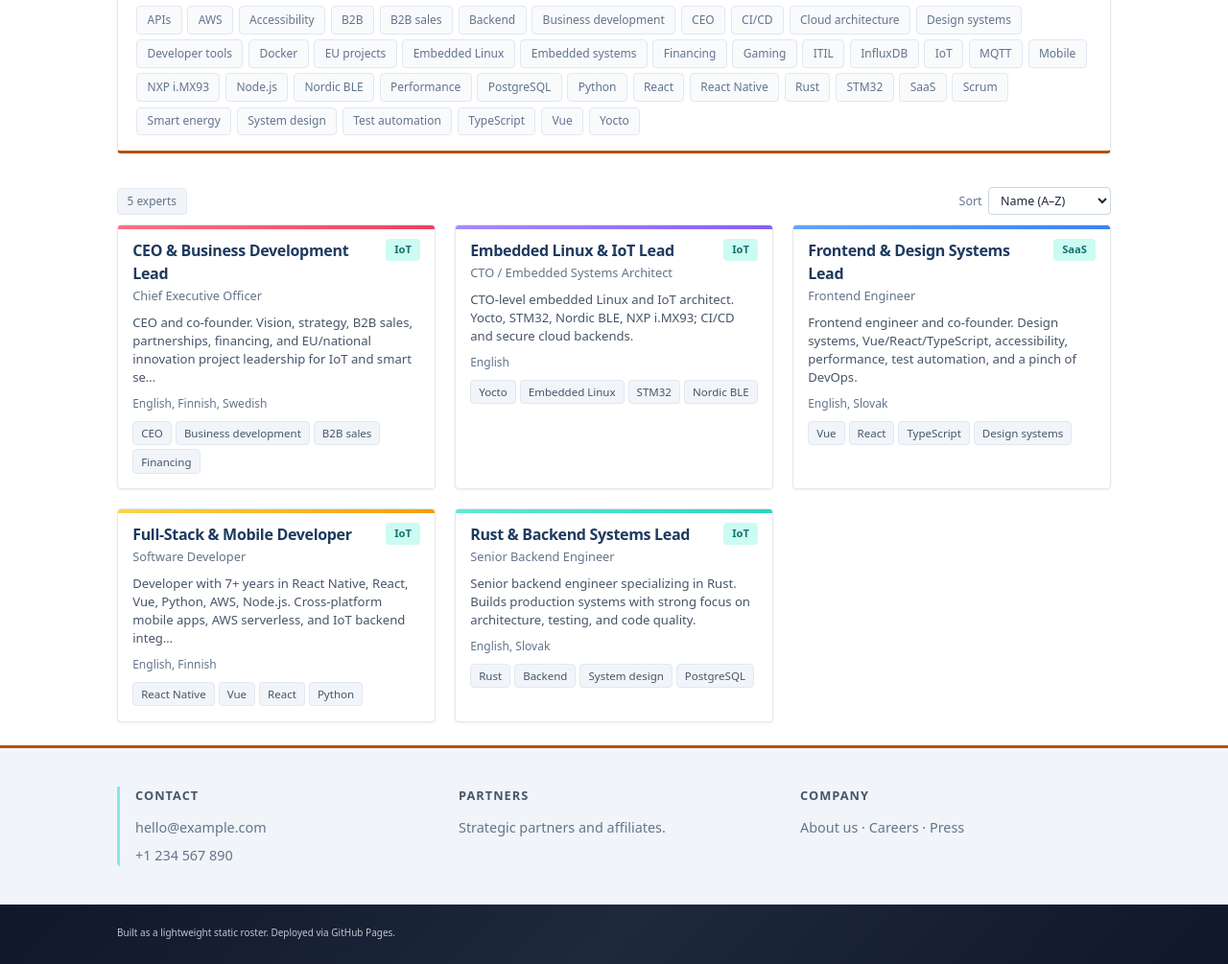
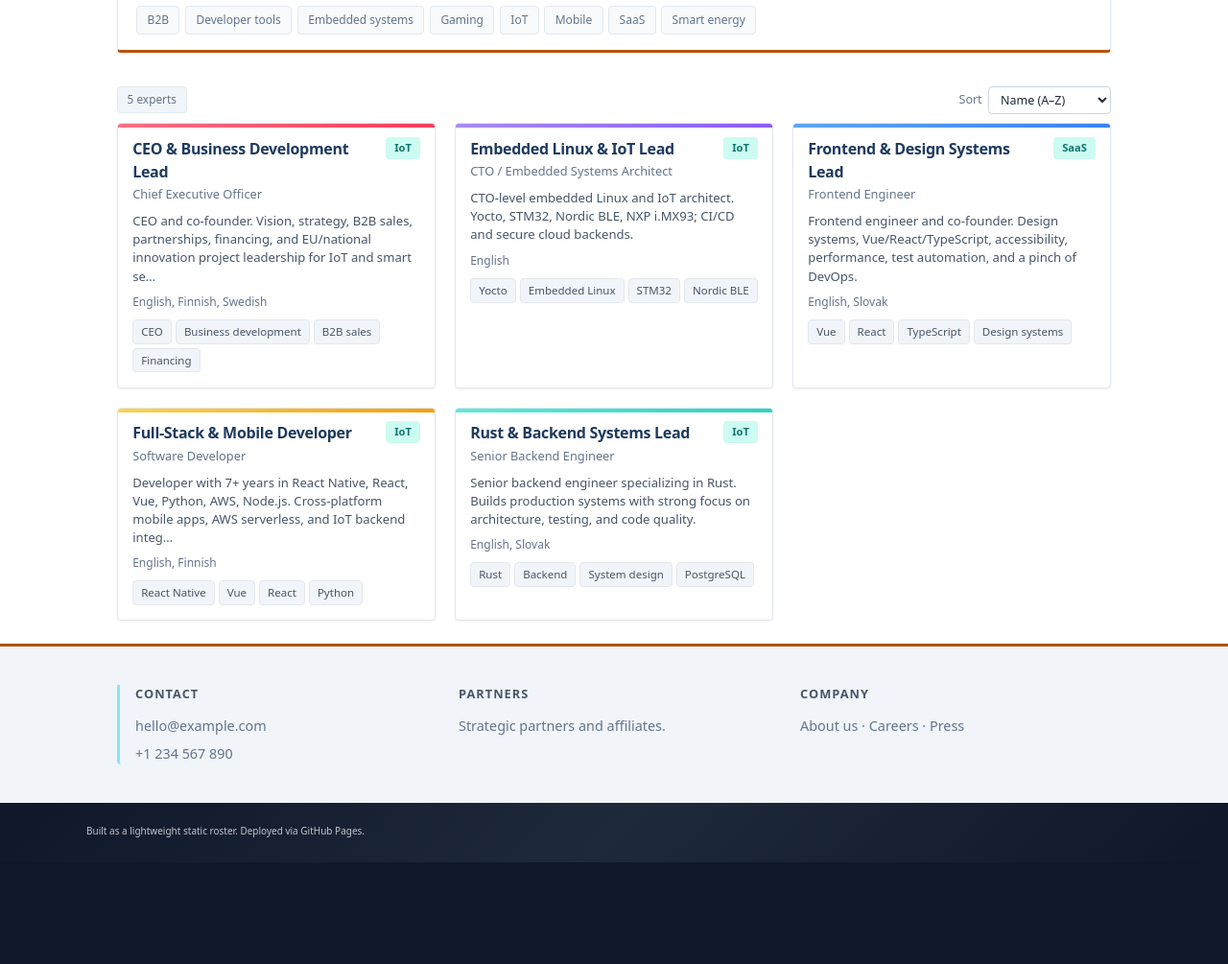
Before and after one commit to vlad-saling/roster, a plain HTML site: page docs/index.html in a window 1280 px wide. Shown: the part 526-1531 px from the top of the page at 96% size. After the commit the page ends 1425 px from the top, so only its background shows below. Drawn offline with Linux system fonts and the light colour scheme.

Commit message:
Update AI-HANDOFF documentation and filter logic: refine sector and tag descriptions, implement unique sector filtering for main-page chips, and adjust CSS for footer layout.

```diff
--- a/docs/scripts/filters.js
+++ b/docs/scripts/filters.js
@@ -7,6 +7,15 @@ function getAllTags(smes) {
   var set = {};
   smes.forEach(function (s) {
     (s.tags || []).forEach(function (t) { set[t] = true; });
+    (s.sectors || []).forEach(function (t) { set[t] = true; });
+  });
+  return Object.keys(set).sort();
+}
+
+/** Unique sectors only, for main-page filter chips (keeps chips relevant and few). */
+function getFilterChipTags(smes) {
+  var set = {};
+  smes.forEach(function (s) {
     (s.sectors || []).forEach(function (t) { set[t] = true; });
   });
   return Object.keys(set).sort();
@@ -70,6 +79,7 @@ function filterAndSort(smes, query, selectedTags, sortBy) {
 
 export {
   getAllTags,
+  getFilterChipTags,
   getActiveFilters,
   setActiveFilters,
   matchSme,
--- a/docs/scripts/render-roster.js
+++ b/docs/scripts/render-roster.js
@@ -1,6 +1,6 @@
 import { loadSmes, getColorVariant } from './data.js';
 import {
-  getAllTags,
+  getFilterChipTags,
   getActiveFilters,
   setActiveFilters,
   filterAndSort
@@ -153,7 +153,7 @@ function run() {
     })
     .then(function (list) {
       allSmes = list;
-      allTags = getAllTags(list);
+      allTags = getFilterChipTags(list);
       renderQuickFilters(quickFilters, allTags, selectedTags, function (next) {
         selectedTags = next;
         refresh();
--- a/docs/styles/base.css
+++ b/docs/styles/base.css
@@ -164,30 +164,12 @@ body.theme-dark {
 }
 
 .site-footer-bottom {
-  position: relative;
-  max-width: 1100px;
-  margin-left: auto;
-  margin-right: auto;
   width: 100%;
   padding: 1.25rem 1.25rem 1.5rem;
   margin-top: auto;
   flex-grow: 1;
   flex-shrink: 0;
   background: linear-gradient(135deg, #0f172a 0%, #1e293b 50%, #0f172a 100%);
-  isolation: isolate;
-}
-
-.site-footer-bottom::before {
-  content: '';
-  position: absolute;
-  left: 50%;
-  transform: translateX(-50%);
-  width: 100vw;
-  top: 0;
-  bottom: 0;
-  background: linear-gradient(135deg, #0f172a 0%, #1e293b 50%, #0f172a 100%);
-  z-index: -1;
-  pointer-events: none;
 }
 
 @media (min-width: 768px) {
@@ -198,6 +180,9 @@ body.theme-dark {
 }
 
 .app-footer {
+  max-width: 1100px;
+  margin-left: auto;
+  margin-right: auto;
   font-size: 0.75rem;
   color: rgba(248, 250, 252, 0.8);
   opacity: 0.95;
```
Also changed, not shown: 1 other file.
